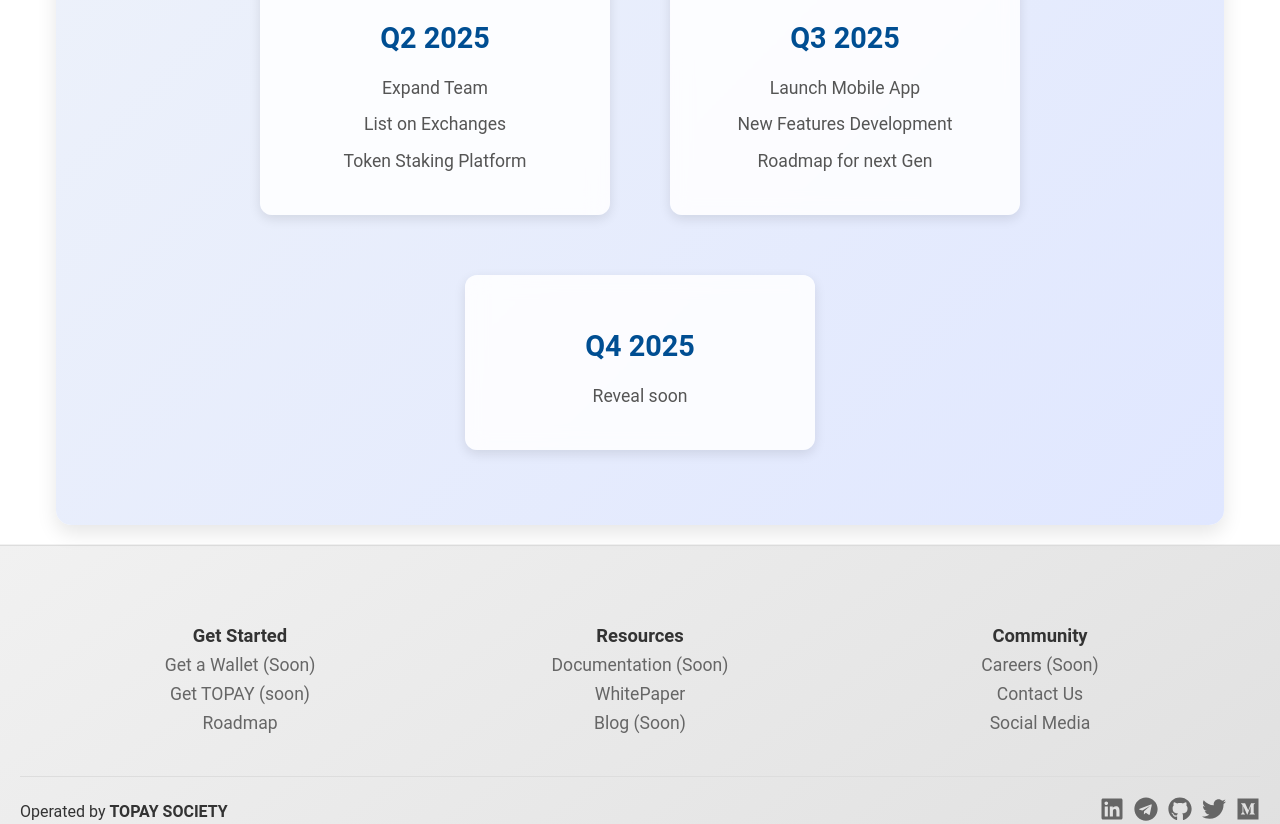
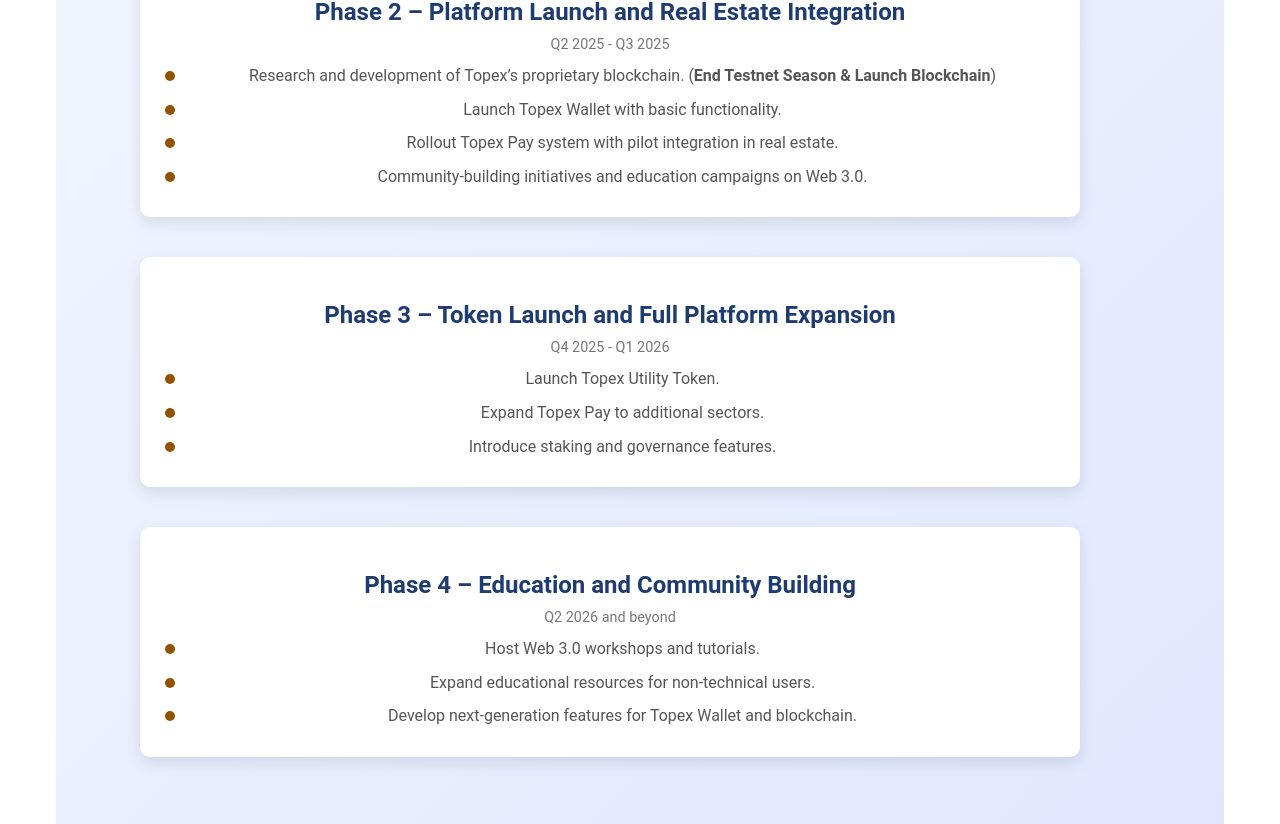
Before and after one commit to MdShahriya/topayfoundation.com, a React (Vite) app: page /roadmap in a window 1280 px wide. Shown: the part 636-1460 px from the top of the page. Built offline with nearby package versions, Linux system fonts and the light colour scheme.

Commit message:
ahahahahhahaguta

```diff
--- a/src/Components/Footer.jsx
+++ b/src/Components/Footer.jsx
@@ -1,24 +1,31 @@
-// src/Components/Footer.jsx
-import React from 'react';
-import { Link } from 'react-router-dom';
-import { FaLinkedin, FaTelegram, FaGithub, FaTwitter, FaMedium } from 'react-icons/fa';
-import '../styles/Footer.css'
+import React from "react";
+import { Link } from "react-router-dom";
+import { FaLinkedin, FaTelegram, FaGithub, FaTwitter, FaMedium } from "react-icons/fa";
+import "../styles/Footer.css";
 
 function Footer() {
   return (
     <footer className="footer">
       <div className="footer-content">
+        {/* Get Started Section */}
         <div className="footer-section">
           <h4>Get Started</h4>
           <Link to="">Get a Wallet (Soon)</Link>
-          <Link to="">Get TOPAY (soon)</Link>
+          <Link to="">Get TOPAY (Soon)</Link>
           <Link to="/roadmap">Roadmap</Link>
         </div>
+
+        {/* Resources Section */}
         <div className="footer-section">
           <h4>Resources</h4>
           <Link to="">Documentation (Soon)</Link>
-          <a href="/Whitepapers/Topayfoundation-wp.pdf" target="_blank" rel="noopener noreferrer">WhitePaper</a>          <Link to="/">Blog (Soon)</Link>
+          <a href="/Whitepapers/Topayfoundation-wp.pdf" target="_blank" rel="noopener noreferrer">
+            WhitePaper
+          </a>
+          <Link to="/">Blog (Soon)</Link>
         </div>
+
+        {/* Community Section */}
         <div className="footer-section">
           <h4>Community</h4>
           <Link to="">Careers (Soon)</Link>
@@ -26,14 +33,26 @@
           <Link to="/socialmedia">Social Media</Link>
         </div>
       </div>
+
+      {/* Footer Bottom */}
       <div className="footer-bottom">
-        <p>Operated by <strong>TOPAY SOCIETY</strong></p>
+        <p className="footer-logo">Operated by <strong>TOPAY SOCIETY</strong></p>
         <div className="footer-icons">
-          <a href="https://www.linkedin.com/company/105530643/" target="_blank" rel="noopener noreferrer"><FaLinkedin /></a>
-          <a href="https://t.me/TOPEXfoundation" target="_blank" rel="noopener noreferrer"><FaTelegram /></a>
-          <a href="https://github.com/TOPEX-FOUNDATION" target="_blank" rel="noopener noreferrer"><FaGithub /></a>
-          <a href="https://x.com/TOPEXFoundation" target="_blank" rel="noopener noreferrer"><FaTwitter /></a>
-          <a href="https://medium.com/@TOPEXfoundation" target="_blank" rel="noopener noreferrer"><FaMedium /></a>
+          <a href="https://www.linkedin.com/company/105530643/" target="_blank" rel="noopener noreferrer">
+            <FaLinkedin />
+          </a>
+          <a href="https://t.me/TOPEXfoundation" target="_blank" rel="noopener noreferrer">
+            <FaTelegram />
+          </a>
+          <a href="https://github.com/TOPEX-FOUNDATION" target="_blank" rel="noopener noreferrer">
+            <FaGithub />
+          </a>
+          <a href="https://x.com/TOPEXFoundation" target="_blank" rel="noopener noreferrer">
+            <FaTwitter />
+          </a>
+          <a href="https://medium.com/@TOPEXfoundation" target="_blank" rel="noopener noreferrer">
+            <FaMedium />
+          </a>
         </div>
       </div>
     </footer>
--- /dev/null
+++ b/src/Components/ShortRoadmap.jsx
@@ -0,0 +1,32 @@
+import React from "react";
+import "../styles/ShortRoadmap.css";
+
+function ShortRoadmap() {
+  const roadmapMilestones = [
+    { phase: "Q4 2024", title: "Launch Website", isCompleted: true },
+    { phase: "Q1 2025", title: "Develop Topex Wallet", isCompleted: false },
+    { phase: "Q2 2025", title: "Expand Real Estate Partnerships", isCompleted: false },
+    { phase: "Q3 2025", title: "Launch Mobile App", isCompleted: false },
+  ];
+
+  return (
+    <section className="short-roadmap">
+      <h2>Our Moral Roadmap</h2>
+      <div className="milestones">
+        {roadmapMilestones.map((milestone, index) => (
+          <div className="milestone" key={index}>
+            <div className={`milestone-icon ${milestone.isCompleted ? "completed" : ""}`}>
+              {milestone.isCompleted ? "✔" : ""}
+            </div>
+            <div className="milestone-content">
+              <h3>{milestone.phase}</h3>
+              <p>{milestone.title}</p>
+            </div>
+          </div>
+        ))}
+      </div>
+    </section>
+  );
+}
+
+export default ShortRoadmap;
--- a/src/main.jsx
+++ b/src/main.jsx
@@ -5,12 +5,10 @@
 import '@fortawesome/fontawesome-free/css/all.min.css';
 import App from './App';
 import './styles/App.css';
-import { SpeedInsights } from "@vercel/speed-insights/next"
 
 const root = ReactDOM.createRoot(document.getElementById('root'));
 root.render(
   <Router>
-    <SpeedInsights/>
     <App />
   </Router>
 );
--- a/src/pages/Home.jsx
+++ b/src/pages/Home.jsx
@@ -1,6 +1,7 @@
 import React from 'react';
 import '../styles/Home.css';
 import BoxReveal from './BoxReveal'; // Adjust the path based on your project structure
+import ShortRoadmap from '../Components/ShortRoadmap';
 
 function Home() {
   const eventImages = [
@@ -81,6 +82,11 @@
         </section>
       </BoxReveal>
 
+      {/* Short Roadmap Section */}
+      <BoxReveal animationDuration="1s" triggerOffset={150}>
+        <ShortRoadmap />
+      </BoxReveal>
+
       {/* About Section */}
       <BoxReveal animationDuration="1s" triggerOffset={150}>
         <section className="about">
@@ -91,6 +97,20 @@
           </p>
         </section>
       </BoxReveal>
+
+      {/* Partners Section
+      <BoxReveal animationDuration="1s" triggerOffset={150}>
+        <section className="partners">
+          <h2 className="section-title">Our Partners</h2>
+          <div className="partners-content">
+            {partners.map((partner, index) => (
+              <div key={index} className="partner-card">
+                <img src={partner.logo} alt={`${partner.name}`} />
+              </div>
+            ))}
+          </div>
+        </section>
+      </BoxReveal>*/}
 
       {/* Running Events Section */}
       <BoxReveal animationDuration="1s" triggerOffset={150}>
@@ -136,20 +156,6 @@
           </div>
         </section>
       </BoxReveal>*/}
-
-      {/* Partners Section */}
-      <BoxReveal animationDuration="1s" triggerOffset={150}>
-        <section className="partners">
-          <h2 className="section-title">Our Partners</h2>
-          <div className="partners-content">
-            {partners.map((partner, index) => (
-              <div key={index} className="partner-card">
-                <img src={partner.logo} alt={`${partner.name}`} />
-              </div>
-            ))}
-          </div>
-        </section>
-      </BoxReveal>
     </div>
   );
 }
--- a/src/pages/Roadmap.jsx
+++ b/src/pages/Roadmap.jsx
@@ -1,34 +1,80 @@
-import React from 'react';
-import '../styles/Roadmap.css'
-import BoxReveal from './BoxReveal';
+import React from "react";
+import "../styles/Roadmap.css";
+import BoxReveal from "./BoxReveal";
+
+function formatTextWithBold(text) {
+  const regex = /\((.*?)\)/g; // Matches text inside parentheses
+  return text.replace(regex, (match, p1) => `(<strong>${p1}</strong>)`);
+}
 
 function Roadmap() {
-  const roadmapItems = [
-    { quarter: 'Q4 2024', tasks: ['Launch Website', 'Build Community', 'Initiate Telegram minigame'] },
-    { quarter: 'Q1 2025', tasks: ['Partnership Announcements', 'Global Marketing Campaign', 'Mobile App Development'] },
-    { quarter: 'Q2 2025', tasks: ['Expand Team', 'List on Exchanges','Token Staking Platform'] },
-    { quarter: 'Q3 2025', tasks: ['Launch Mobile App', 'New Features Development', 'Roadmap for next Gen'] },
-    { quarter: 'Q4 2025', tasks: ['Reveal  soon'] },
-
+  const roadmapPhases = [
+    {
+      phase: "Phase 1 – Foundation and Development",
+      date: "Q4 2024 - Q1 2025",
+      tasks: [
+        { description: "Research and development of Topex’s proprietary blockchain. (launch Testnet Season)", isTicked: false },
+        { description: "Initial development of the Topex Wallet and Topex Pay systems.", isTicked: false },
+        { description: "Establishment of partnerships within the real estate sector.", isTicked: false },
+      ],
+    },
+    {
+      phase: "Phase 2 – Platform Launch and Real Estate Integration",
+      date: "Q2 2025 - Q3 2025",
+      tasks: [
+        { description: "Research and development of Topex’s proprietary blockchain. (End Testnet Season & Launch Blockchain)", isTicked: false },
+        { description: "Launch Topex Wallet with basic functionality.", isTicked: false },
+        { description: "Rollout Topex Pay system with pilot integration in real estate.", isTicked: false },
+        { description: "Community-building initiatives and education campaigns on Web 3.0.", isTicked: false },
+      ],
+    },
+    {
+      phase: "Phase 3 – Token Launch and Full Platform Expansion",
+      date: "Q4 2025 - Q1 2026",
+      tasks: [
+        { description: "Launch Topex Utility Token.", isTicked: false },
+        { description: "Expand Topex Pay to additional sectors.", isTicked: false },
+        { description: "Introduce staking and governance features.", isTicked: false },
+      ],
+    },
+    {
+      phase: "Phase 4 – Education and Community Building",
+      date: "Q2 2026 and beyond",
+      tasks: [
+        { description: "Host Web 3.0 workshops and tutorials.", isTicked: false },
+        { description: "Expand educational resources for non-technical users.", isTicked: false },
+        { description: "Develop next-generation features for Topex Wallet and blockchain.", isTicked: false },
+      ],
+    },
   ];
 
   return (
     <BoxReveal>
       <section className="roadmap">
-      <h2 id='R'>Our Roadmap</h2>
-      <div className="roadmap-container">
-        {roadmapItems.map((item, index) => (
-          <div key={index} className="roadmap-item">
-            <h3>{item.quarter}</h3>
+        <h2>Our Roadmap</h2>
+        <div className="timeline">
+          {roadmapPhases.map((phase, index) => (
+            <div className="timeline-item" key={index}>
+              <div className="timeline-content">
+                <h3>{phase.phase}</h3>
+                <span className="date">{phase.date}</span>
                 <ul>
-              {item.tasks.map((task, idx) => (
-                <li key={idx}>{task}</li>
+                  {phase.tasks.map((task, idx) => (
+                    <li key={idx} className={task.isTicked ? "ticked" : ""}>
+                      <span
+                        dangerouslySetInnerHTML={{
+                          __html: formatTextWithBold(task.description),
+                        }}
+                      />
+                    </li>
                   ))}
                 </ul>
               </div>
+            </div>
           ))}
         </div>
-    </section></BoxReveal>
+      </section>
+    </BoxReveal>
   );
 }
 
--- a/src/styles/Footer.css
+++ b/src/styles/Footer.css
@@ -1,32 +1,48 @@
+/* General Styling */
+html,
+body {
+  height: 100%;
+  background: rgb(255, 255, 255);
+  font-family: 'Roboto', sans-serif;
+  margin: 0;
+  box-sizing: border-box;
+}
+
+*,
+*::before,
+*::after {
+  box-sizing: inherit;
+}
+
+/* Footer Styling */
 .footer {
+  width: 100%;
   background: linear-gradient(145deg, #f1f1f1, #e0e0e0);
-  color: #000000;
-  padding: 2.5em 1.25em;
-  box-shadow: 0px 0px 0.0625em rgba(0, 0, 0, 0.3);
-  border-top: 0.0625em solid #dddddd;
-  width: 100%;
+  border-top: 1px solid #ddd;
+  color: #000;
 }
 
 .footer-content {
   display: flex;
   flex-wrap: wrap;
-  justify-content: center; /* Center-align footer content */
-  max-width: 75em; /* Restrict width for better alignment */
+  justify-content: center;
+  gap: 1.5em;
+  max-width: 75em; /* Matches the main container width */
   margin: auto;
-  gap: -1em; /* Adjusted gap between sections */
+  padding: 2em 1.25em; /* Top/bottom and left/right padding */
 }
 
 .footer-section {
-  flex: 1 1 15em; /* Flex-grow and base size for consistency */
-  margin: 0.9em;
-  min-width: 12em; /* Ensure minimum width for sections */
-  text-align: center; /* Center-align text and links within the section */
+  flex: 1 1 15em;
+  margin: 1em;
+  min-width: 12em;
+  text-align: center;
 }
 
 .footer-section h4 {
   font-weight: bold;
   margin-bottom: 0.5em;
-  font-size: 1.15em;
+  font-size: 1.2em;
   color: #333;
 }
 
@@ -38,77 +54,55 @@
   margin: 0.5em 0;
 }
 
-.footer-section ul {
-  list-style-type: disc; /* Adds a list style */
-  padding-left: 2em; /* Indentation to allow the list items to show properly */
-  text-align: center; /* Ensure items inside the list are left-aligned */
-}
-
-.footer-section li {
-  color: #666;
-  font-size: 1.1em;
-  margin: 0.5em 0;
-}
-
-.footer-section li a {
-  text-decoration: none;
-  color: inherit; /* Keeps the color from the list item */
-}
-
-.footer-section li a:hover {
+.footer-section a:hover {
   color: #000;
 }
 
-/* Footer bottom styling */
+/* Footer Bottom Styling */
 .footer-bottom {
   display: flex;
+  justify-content: space-between; /* Distribute elements evenly */
   align-items: center;
-  justify-content: space-between;
-  border-top: 0.0625em solid #ddd;
-  padding-top: 1.25em;
-  margin-top: 1.25em;
-  color: #333;
-  font-size: 1em;
+  width: 100%;
+  max-width: 75em; /* Matches your layout container width */
+  margin: auto; /* Centers the footer bottom in the container */
+  padding: 1em 1.25em; /* Consistent with layout padding */
+  border-top: 1px solid #ddd; /* Divider for clean separation */
 }
 
-.footer-bottom p {
-  margin: 0;
+.footer-logo {
+  font-size: 1em;
+  color: #333;
+  font-weight: 500;
+  text-align: left; /* Ensure the text aligns naturally on the left side */
 }
 
 .footer-icons {
   display: flex;
-  gap: 0.625em;
+  gap: 0.75em; /* Spacing between icons */
 }
 
-.footer-icons svg {
+.footer-icons a {
   color: #666;
   font-size: 1.5em;
-  cursor: pointer;
+  transition: color 0.3s ease; /* Smooth hover transition */
 }
 
-.footer-icons svg:hover {
+.footer-icons a:hover {
   color: #000;
 }
 
-/* Responsive adjustments */
-@media (max-width: 48em) { /* 768px or smaller screens */
+/* Responsive Design */
+@media (max-width: 768px) {
   .footer-content {
-    flex-direction: column;
-    align-items: center; /* Center-align footer content on smaller screens */
-  }
-
-  .footer-section {
-    text-align: left;
-    margin: -3em; /* Reduced gap between sections */
+    flex-direction: column; /* Stack content vertically */
+    align-items: center;
   }
 
   .footer-bottom {
-    flex-direction: column;
-    text-align: center;
-  }
-
-  .footer-icons {
-    justify-content: center;
-    margin-top: 0.625em;
+    flex-direction: column; /* Stack text and icons vertically */
+    align-items: center;
+    gap: 1em; /* Add spacing between elements */
+    text-align: center; /* Center-align text for smaller screens */
   }
 }
--- a/src/styles/Roadmap.css
+++ b/src/styles/Roadmap.css
@@ -1,84 +1,124 @@
 /* Roadmap Section Styling */
 .roadmap {
     padding: 60px 20px;
-    background: linear-gradient(135deg, #f0f4f9 0%, #e0e7ff 100%);
+    background: linear-gradient(135deg, #f5f8ff, #e0e7ff);
     color: #333;
     text-align: center;
-    border-radius: 15px;
-    box-shadow: 0 8px 20px rgba(0, 0, 0, 0.1);
+    border-radius: 20px;
+    position: relative;
 }
 
 .roadmap h2 {
-    font-size: 2.5rem;
-    margin-bottom: 40px;
-    background: linear-gradient(90deg, #004e92, #000428);
-    background-clip: text;
-    -webkit-background-clip: text;
-    color: transparent;
-    text-shadow: 0 1px 5px rgba(0, 0, 0, 0.1);
+    font-size: 2.8rem;
+    margin-bottom: 50px;
+    color: #1e3c72;
+    font-weight: bold;
+    text-transform: uppercase;
+    letter-spacing: 2px;
 }
 
-.roadmap-container {
-    display: flex;
-    flex-wrap: wrap;
-    justify-content: center;
-    gap: 30px;
+/* Timeline Container */
+.timeline {
+    margin: 40px auto;
+    max-width: 1000px;
+    padding: 20px 0;
 }
 
-.roadmap-item {
-    background: rgba(255, 255, 255, 0.85);
-    margin: 15px;
-    padding: 25px;
-    border-radius: 12px;
-    width: 100%;
-    max-width: 350px;
-    backdrop-filter: blur(10px);
-    box-shadow: 0 4px 12px rgba(0, 0, 0, 0.1);
-    transition: transform 0.3s ease, box-shadow 0.3s ease;
+.timeline-item {
+    position: relative;
+    display: flex;
+    margin-bottom: 40px;
+    align-items: flex-start;
 }
 
-.roadmap-item:hover {
-    transform: translateY(-2px);
-    box-shadow: 0 10px 25px rgba(0, 0, 0, 0.2);
+.timeline-item:last-child {
+    margin-bottom: 0;
 }
 
-.roadmap-item h3 {
-    font-size: 1.8rem;
-    margin-bottom: 20px;
-    color: #004e92;
+/* Timeline Content */
+.timeline-content {
+    background: #fff;
+    border-radius: 10px;
+    padding: 20px 25px;
+    box-shadow: 0 6px 15px rgba(0, 0, 0, 0.1);
+    width: calc(100% - 60px);
 }
 
-.roadmap-item ul {
+.timeline-content h3 {
+    font-size: 1.5rem;
+    margin-bottom: 10px;
+    color: #1e3c72;
+    font-weight: bold;
+}
+
+.timeline-content .date {
+    font-size: 0.9rem;
+    color: #777;
+    margin-bottom: 10px;
+    display: block;
+}
+
+.timeline-content ul {
     list-style-type: none;
     padding-left: 0;
+    margin: 0;
 }
 
-.roadmap-item ul li {
-    font-size: 1.1rem;
+/* Task List Styling */
+.timeline-content ul li {
+    font-size: 1rem;
     color: #555;
-    margin-bottom: 10px;
-    line-height: 1.5;
+    line-height: 1.6;
+    margin-bottom: 8px;
+    position: relative;
+    padding-left: 25px;
 }
 
-/* Keyframe animation for future potential */
-@keyframes gradientAnimation {
-    0% {
-        background-position: 0% 50%;
-    }
-    50% {
-        background-position: 100% 50%;
-    }
-    100% {
-        background-position: 0% 50%;
+.timeline-content ul li::before {
+    content: '';
+    position: absolute;
+    left: 0;
+    width: 10px;
+    height: 10px;
+    background: #925300; /* Default dot color */
+    border-radius: 50%;
+    top: 8px;
+}
+
+/* Ticked Tasks */
+.timeline-content ul li.ticked {
+    font-weight: bold;
+    color: #1e3c72; /* Color for completed tasks */
+    padding-left: 30px;
+}
+
+.timeline-content ul li.ticked::before {
+    content: '✔'; /* The tick mark */
+    position: absolute;
+    left: 0;
+    font-size: 1.2rem;
+    color: #10c02d; /* Tick mark color */
+    top: 3px; /* Align tick with text */
+    background: none; /* Remove default dot */
+}
+
+/* Responsive Design */
+@media (max-width: 768px) {
+    .timeline-content {
+        width: 100%;
     }
 }
 
-@media (max-width: 768px) {
+@media (max-width: 480px) {
     .roadmap h2 {
-        font-size: 2rem;
+        font-size: 2.5rem;
     }
 
-    .roadmap-item {
-        max-width: 100%;
+    .timeline-content h3 {
+        font-size: 1.5rem;
+    }
+
+    .timeline-content ul li {
+        font-size: 0.9rem;
     }
 }
--- /dev/null
+++ b/src/styles/ShortRoadmap.css
@@ -0,0 +1,88 @@
+/* Short Roadmap Section */
+.short-roadmap {
+    padding: 40px 20px;
+    background: linear-gradient(135deg, #f0f9ff, #e0e7ff);
+    color: #333;
+    text-align: center;
+    border-radius: 15px;
+    box-shadow: 0 8px 20px rgba(0, 0, 0, 0.1);
+}
+
+.short-roadmap h2 {
+    font-size: 2.5rem;
+    margin-bottom: 30px;
+    color: #1e3c72;
+    font-weight: bold;
+    text-transform: uppercase;
+}
+
+/* Milestones Container */
+.milestones {
+    display: flex;
+    justify-content: space-between;
+    flex-wrap: wrap;
+    gap: 20px;
+}
+
+/* Individual Milestone */
+.milestone {
+    display: flex;
+    flex-direction: column;
+    align-items: center;
+    max-width: 200px;
+    padding: 15px;
+    background: #fff;
+    border-radius: 10px;
+    box-shadow: 0 4px 10px rgba(0, 0, 0, 0.1);
+    text-align: center;
+    transition: transform 0.3s ease, box-shadow 0.3s ease;
+}
+
+.milestone:hover {
+    transform: translateY(-5px);
+    box-shadow: 0 8px 15px rgba(0, 0, 0, 0.15);
+}
+
+/* Milestone Icon */
+.milestone-icon {
+    width: 40px;
+    height: 40px;
+    margin-bottom: 10px;
+    background: #004e92;
+    color: #fff;
+    border-radius: 50%;
+    display: flex;
+    align-items: center;
+    justify-content: center;
+    font-size: 1.2rem;
+    font-weight: bold;
+}
+
+.milestone-icon.completed {
+    background: #2a5298;
+}
+
+/* Milestone Content */
+.milestone-content h3 {
+    font-size: 1.2rem;
+    margin-bottom: 5px;
+    color: #1e3c72;
+}
+
+.milestone-content p {
+    font-size: 1rem;
+    color: #3d3d3d;
+}
+
+/* Responsive Design */
+@media (max-width: 768px) {
+    .milestones {
+        flex-direction: column;
+        align-items: center;
+    }
+
+    .milestone {
+        width: 100%;
+        max-width: 300px;
+    }
+}
```
Lines whose indentation alone changed are shown as unchanged.
